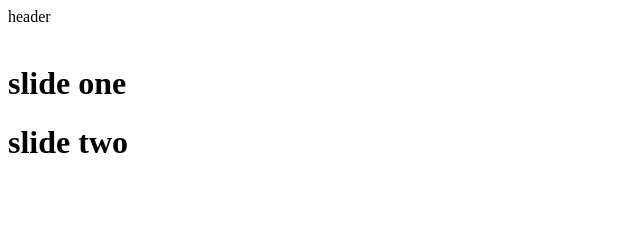
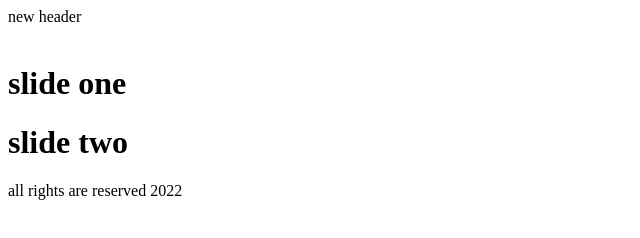
Before and after one commit to ny2019/gitproject, a plain HTML site: page index.html in a window 1280 px wide. Shown: the whole page, without its empty margins (0-640 px from the left). Drawn offline with Linux system fonts and the light colour scheme.

Commit message:
some changes in master

```diff
--- a/index.html
+++ b/index.html
@@ -7,7 +7,7 @@
     <title>Document</title>
 </head>
 <body>
-    <header>header</header>
+    <header> new header</header>
     <div class="banner">
         <img src="banner.jpg" alt="">
     </div>
@@ -15,6 +15,9 @@
         <h1>slide one</h1>
         <h1>slide two</h1>
     </div>
+    <footer>
+        all rights  are reserved 2022
+    </footer>
     <script src="script.js"></script>
 </body>
 </html>
```
